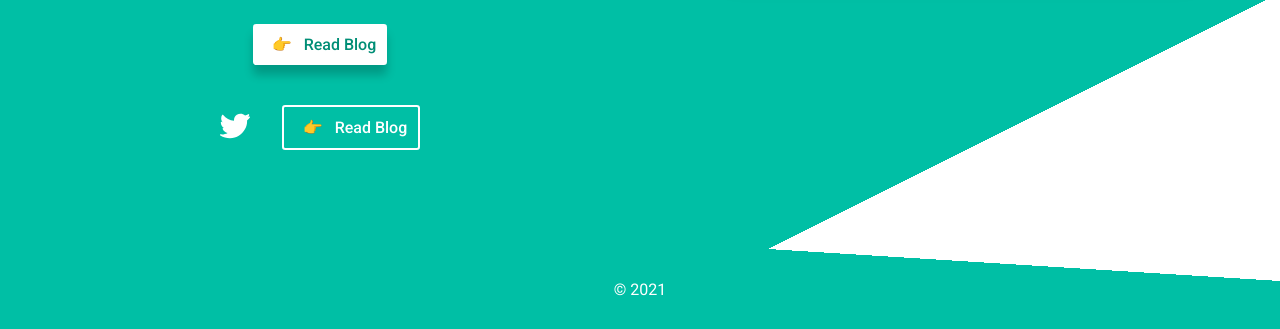
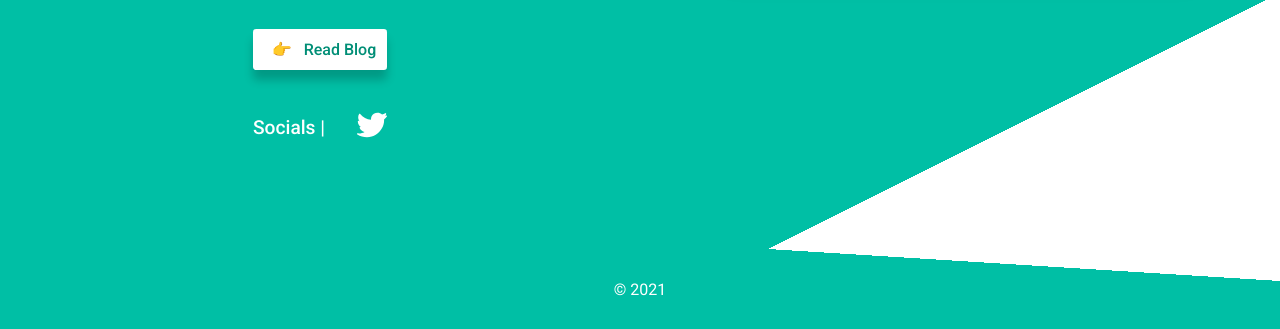
Before and after one commit to Rajakumardev/rajakumar.me, a Gatsby site: page / in a window 1280 px wide. Shown: the part 471-800 px from the top of the page. Built offline with nearby package versions, Linux system fonts and the light colour scheme; Gatsby itself is replaced by a stand-in of ours; some packages are replaced by stand-ins of ours.

Commit message:
socials style improved

```diff
--- a/src/components/SocialRibbon/SocialRibbon.js
+++ b/src/components/SocialRibbon/SocialRibbon.js
@@ -7,13 +7,12 @@ function SocialRibbon() {
     return (
         <div className="socialribbon__container">
             <div className="socialribbon__item">
+                Socials |
+            </div>
+            <div className="socialribbon__item">
                 <a rel="noreferrer" target="_blank"
                     href="https://twitter.com/rajakumar_dev"
                     title="@rajakumar_dev"><Twitter /></a>
-            </div>
-            <div className="socialribbon__item">
-
-                <Link to='/blog'><div className="btn btn-light"><span className="icon">👉</span> Read Blog</div></Link>
             </div>
         </div>
     )
--- a/src/components/SocialRibbon/SocialRibbon.scss
+++ b/src/components/SocialRibbon/SocialRibbon.scss
@@ -10,6 +10,9 @@
         justify-content: center;
         align-items: center;
         padding:0.5rem 1rem;
+        color:$white;
+        font-size: 1.2rem;
+        font-weight: 500;
     }
     .icon {
         fill: $white;
```
